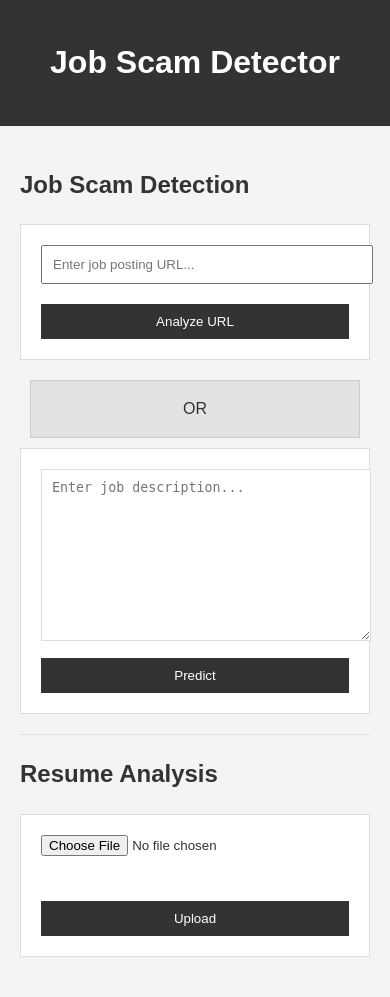
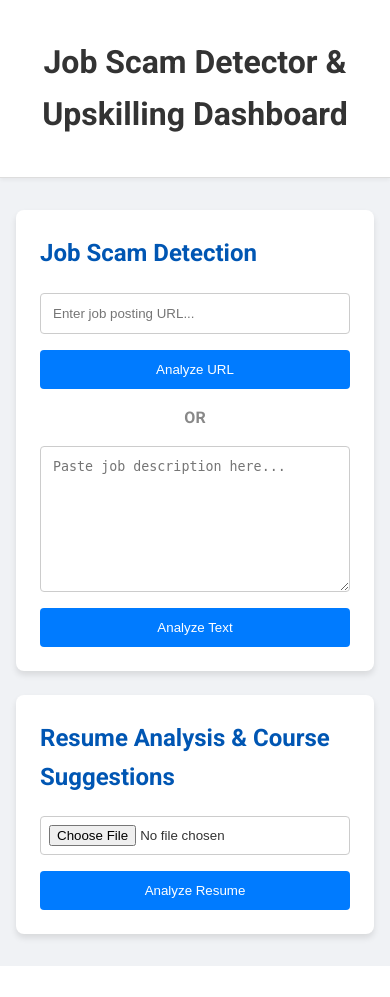
Before and after one commit to Harsh9305/CommunityClassroom-Git, a Flask app: page / in a window 390 px wide. After the commit the page ends 966 px from the top, so only its background shows below. Run offline with Flask 3, Linux system fonts and the light colour scheme.

Commit message:
feat: Implement dashboard UI and detailed course suggestions
This commit introduces a major overhaul of the application's user interface and a significant enhancement to the resume analysis feature.

**UI Overhaul:**
- The frontend has been completely redesigned with a modern, dashboard-style layout using a card-based system.
- The new design provides a cleaner, more organized, and user-friendly experience for both the job scam detection and resume analysis features.
- The CSS has been revamped to support the new layout, including a professional color scheme, modern fonts, and responsive design elements.

**Detailed Course Suggestions:**
- The backend course data has been restructured to include detailed information for each course: title, provider (e.g., Coursera, Udemy), a short description, and a direct URL.
- The resume analysis feature now displays these details in individual course cards, each with a "Go to Course" button that links to the course page.
- This provides a much more valuable and actionable upskilling recommendation to the user.

**Other Improvements:**
- Unused dependencies (Playwright) have been removed from `requirements.txt`.

```diff
--- a/app/app.py
+++ b/app/app.py
@@ -67,11 +67,76 @@ def upload():
             resume_text = resume_text.lower()
 
             skills_courses = {
-                "python": ["Advanced Python Programming", "Machine Learning with Python"],
-                "java": ["Java for Enterprise Applications", "Spring Framework in Depth"],
-                "javascript": ["Full-Stack Web Development with React and Node.js", "Modern JavaScript Frameworks"],
-                "c++": ["Advanced C++ and Data Structures", "Game Development with C++"],
-                "sql": ["Advanced SQL for Data Analysis", "Database Design and Management"]
+                "python": [
+                    {
+                        "title": "Python for Everybody Specialization",
+                        "provider": "Coursera",
+                        "description": "A comprehensive introduction to Python, suitable for beginners.",
+                        "url": "https://www.coursera.org/specializations/python"
+                    },
+                    {
+                        "title": "The Complete Python Pro Bootcamp",
+                        "provider": "Udemy",
+                        "description": "Go from beginner to expert in Python 3. Learn to build real-world applications.",
+                        "url": "https://www.udemy.com/course/100-days-of-code/"
+                    }
+                ],
+                "java": [
+                    {
+                        "title": "Java Programming and Software Engineering Fundamentals",
+                        "provider": "Coursera",
+                        "description": "Learn to code in Java and improve your programming and software engineering skills.",
+                        "url": "https://www.coursera.org/specializations/java-programming"
+                    },
+                    {
+                        "title": "Java Programming Masterclass",
+                        "provider": "Udemy",
+                        "description": "A comprehensive Java course that covers everything you need to become a Java developer.",
+                        "url": "https://www.udemy.com/course/java-the-complete-java-developer-course/"
+                    }
+                ],
+                "javascript": [
+                    {
+                        "title": "JavaScript for Beginners Specialization",
+                        "provider": "Coursera",
+                        "description": "A specialization designed to take you from a beginner to a proficient JavaScript developer.",
+                        "url": "https://www.coursera.org/specializations/javascript-beginner"
+                    },
+                    {
+                        "title": "The Complete JavaScript Course 2024: From Zero to Expert!",
+                        "provider": "Udemy",
+                        "description": "The modern JavaScript course for everyone! Master JavaScript with projects, challenges and theory.",
+                        "url": "https://www.udemy.com/course/the-complete-javascript-course/"
+                    }
+                ],
+                "c++": [
+                    {
+                        "title": "C++ For C Programmers, Part A",
+                        "provider": "Coursera",
+                        "description": "This course is for experienced C programmers who want to program in C++.",
+                        "url": "https://www.coursera.org/learn/c-plus-plus-a"
+                    },
+                    {
+                        "title": "Beginning C++ Programming - From Beginner to Beyond",
+                        "provider": "Udemy",
+                        "description": "Obtain Modern C++ Object-Oriented Programming (OOP) and STL skills.",
+                        "url": "https://www.udemy.com/course/beginning-c-plus-plus-programming/"
+                    }
+                ],
+                "sql": [
+                    {
+                        "title": "SQL for Data Science",
+                        "provider": "Coursera",
+                        "description": "Learn SQL basics, data analysis, and how to work with databases.",
+                        "url": "https://www.coursera.org/learn/sql-for-data-science"
+                    },
+                    {
+                        "title": "The Complete SQL Bootcamp: Go from Zero to Hero",
+                        "provider": "Udemy",
+                        "description": "Learn to use SQL quickly and effectively with this course!",
+                        "url": "https://www.udemy.com/course/the-complete-sql-bootcamp/"
+                    }
+                ]
             }
 
             suggested_courses = []
@@ -79,15 +144,15 @@ def upload():
                 if skill in resume_text:
                     suggested_courses.extend(courses)
 
-            if suggested_courses:
-                suggestion = "Based on your resume, we suggest the following courses: " + ", ".join(suggested_courses)
-            else:
+            if not suggested_courses:
                 suggestion = "No specific skills detected to suggest courses. Consider adding more details to your resume."
+                return render_template('index.html', suggestion_text=suggestion)
 
         except Exception as e:
             suggestion = f"An error occurred while processing the resume: {e}"
+            return render_template('index.html', suggestion_text=suggestion)
 
-    return render_template('index.html', suggestion=suggestion)
+    return render_template('index.html', suggested_courses=suggested_courses)
 
 if __name__ == '__main__':
     app.run(debug=True)
--- a/app/static/style.css
+++ b/app/static/style.css
@@ -1,75 +1,114 @@
+@import url('https://fonts.googleapis.com/css2?family=Roboto:wght@400;700&display=swap');
+
 body {
-    font-family: Arial, sans-serif;
-    background-color: #f4f4f4;
+    font-family: 'Roboto', sans-serif;
+    background-color: #f0f2f5;
     color: #333;
     line-height: 1.6;
     margin: 0;
-    padding: 0;
 }
 
 header {
-    background: #333;
-    color: #fff;
+    background: #fff;
+    color: #333;
     padding: 1rem 0;
     text-align: center;
+    border-bottom: 1px solid #ddd;
+    box-shadow: 0 2px 4px rgba(0,0,0,0.05);
 }
 
-main {
-    padding: 20px;
-    margin: auto;
-    max-width: 800px;
-    overflow: auto;
+.container {
+    max-width: 1200px;
+    margin: 2rem auto;
+    padding: 0 1rem;
+    display: grid;
+    grid-template-columns: repeat(auto-fit, minmax(350px, 1fr));
+    gap: 1.5rem;
+}
+
+.card {
+    background: #fff;
+    padding: 1.5rem;
+    border-radius: 8px;
+    box-shadow: 0 4px 6px rgba(0,0,0,0.1);
+    transition: transform 0.2s;
+}
+
+.card:hover {
+    transform: translateY(-5px);
 }
 
 h2 {
-    color: #333;
+    margin-top: 0;
+    color: #0056b3;
 }
 
 form {
-    background: #fff;
-    padding: 20px;
-    margin-bottom: 20px;
-    border: 1px solid #ddd;
+    display: flex;
+    flex-direction: column;
+    gap: 1rem;
 }
 
+input[type="url"],
 textarea {
     width: 100%;
-    padding: 10px;
-    border: 1px solid #ddd;
+    padding: 0.75rem;
+    border: 1px solid #ccc;
+    border-radius: 4px;
+    box-sizing: border-box;
 }
 
-input[type="submit"] {
-    display: block;
-    width: 100%;
-    padding: 10px;
-    margin-top: 10px;
-    background: #333;
+button, .button {
+    display: inline-block;
+    padding: 0.75rem 1.5rem;
+    background: #007bff;
     color: #fff;
-    border: 0;
+    border: none;
+    border-radius: 4px;
     cursor: pointer;
+    text-align: center;
+    text-decoration: none;
+    transition: background-color 0.2s;
 }
 
-input[type="submit"]:hover {
-    background: #444;
+button:hover, .button:hover {
+    background: #0056b3;
 }
 
 input[type="file"] {
-    display: block;
-    margin-bottom: 10px;
+    padding: 0.5rem;
+    border: 1px solid #ccc;
+    border-radius: 4px;
 }
 
-hr {
-    margin: 20px 0;
-    border: 0;
-    border-top: 1px solid #ddd;
+.or-separator {
+    text-align: center;
+    margin: 1rem 0;
+    font-weight: bold;
+    color: #888;
 }
 
-h3 {
-    color: #333;
+.result-card {
+    grid-column: 1 / -1;
+    background-color: #e9f7ef;
 }
 
-p {
-    background: #e2e2e2;
-    padding: 15px;
-    border: 1px solid #ccc;
+.prediction-text {
+    font-size: 1.2rem;
+    font-weight: bold;
+    color: #0056b3;
 }
+
+.results-container {
+    grid-column: 1 / -1;
+}
+
+.course-card {
+    margin-bottom: 1rem;
+    border-left: 5px solid #007bff;
+}
+
+.course-provider {
+    font-style: italic;
+    color: #555;
+}
--- a/app/templates/index.html
+++ b/app/templates/index.html
@@ -3,44 +3,64 @@
 <head>
     <meta charset="UTF-8">
     <meta name="viewport" content="width=device-width, initial-scale=1.0">
-    <title>Job Scam Detector</title>
+    <title>Job Scam Detector & Upskilling Dashboard</title>
     <link rel="stylesheet" href="{{ url_for('static', filename='style.css') }}">
 </head>
 <body>
     <header>
-        <h1>Job Scam Detector</h1>
+        <h1>Job Scam Detector & Upskilling Dashboard</h1>
     </header>
-    <main>
-        <h2>Job Scam Detection</h2>
-        <form action="/predict" method="post">
-            <input type="url" name="job_url" placeholder="Enter job posting URL..." style="width: 100%; padding: 10px; margin-bottom: 10px;">
-            <input type="submit" value="Analyze URL">
-        </form>
-        <p style="text-align: center; margin: 10px;">OR</p>
-        <form action="/predict" method="post">
-            <textarea name="job_description" rows="10" cols="50" placeholder="Enter job description..."></textarea>
-            <br>
-            <input type="submit" value="Predict">
-        </form>
+    <div class="container">
+        <div class="card">
+            <h2>Job Scam Detection</h2>
+            <form action="/predict" method="post">
+                <input type="url" name="job_url" placeholder="Enter job posting URL...">
+                <button type="submit">Analyze URL</button>
+            </form>
+            <p class="or-separator">OR</p>
+            <form action="/predict" method="post">
+                <textarea name="job_description" rows="8" placeholder="Paste job description here..."></textarea>
+                <button type="submit">Analyze Text</button>
+            </form>
+        </div>
+
+        <div class="card">
+            <h2>Resume Analysis & Course Suggestions</h2>
+            <form action="/upload" method="post" enctype="multipart/form-data">
+                <input type="file" name="resume">
+                <button type="submit">Analyze Resume</button>
+            </form>
+        </div>
+
         {% if prediction %}
+        <div class="card result-card">
+            <h2>Scam Prediction Result</h2>
             {% if job_url %}
-                <h3>Prediction Result for {{ job_url }}:</h3>
+            <p><strong>Analysis of:</strong> {{ job_url }}</p>
+            {% endif %}
+            <p class="prediction-text">{{ prediction }}</p>
+        </div>
+        {% endif %}
+
+        {% if suggested_courses or suggestion_text %}
+        <div class="results-container">
+            <h2>Recommended Courses</h2>
+            {% if suggestion_text %}
+                <div class="card result-card">
+                    <p>{{ suggestion_text }}</p>
+                </div>
             {% else %}
-                <h3>Prediction Result:</h3>
+                {% for course in suggested_courses %}
+                <div class="card course-card">
+                    <h3>{{ course.title }}</h3>
+                    <p class="course-provider"><strong>Provider:</strong> {{ course.provider }}</p>
+                    <p>{{ course.description }}</p>
+                    <a href="{{ course.url }}" target="_blank" class="button">Go to Course</a>
+                </div>
+                {% endfor %}
             {% endif %}
-            <p>{{ prediction }}</p>
+        </div>
         {% endif %}
-        <hr>
-        <h2>Resume Analysis</h2>
-        <form action="/upload" method="post" enctype="multipart/form-data">
-            <input type="file" name="resume">
-            <br>
-            <input type="submit" value="Upload">
-        </form>
-        {% if suggestion %}
-            <h3>Suggestion Result:</h3>
-            <p>{{ suggestion }}</p>
-        {% endif %}
-    </main>
+    </div>
 </body>
 </html>
--- a/requirements.txt
+++ b/requirements.txt
@@ -4,14 +4,11 @@ certifi==2025.10.5
 charset-normalizer==3.4.4
 click==8.3.0
 Flask==3.1.2
-greenlet==3.2.4
 idna==3.11
 itsdangerous==2.2.0
 Jinja2==3.1.6
 lxml==6.0.2
 MarkupSafe==3.0.3
-playwright==1.55.0
-pyee==13.0.0
 PyPDF2==3.0.1
 python-docx==1.2.0
 requests==2.32.5
```
